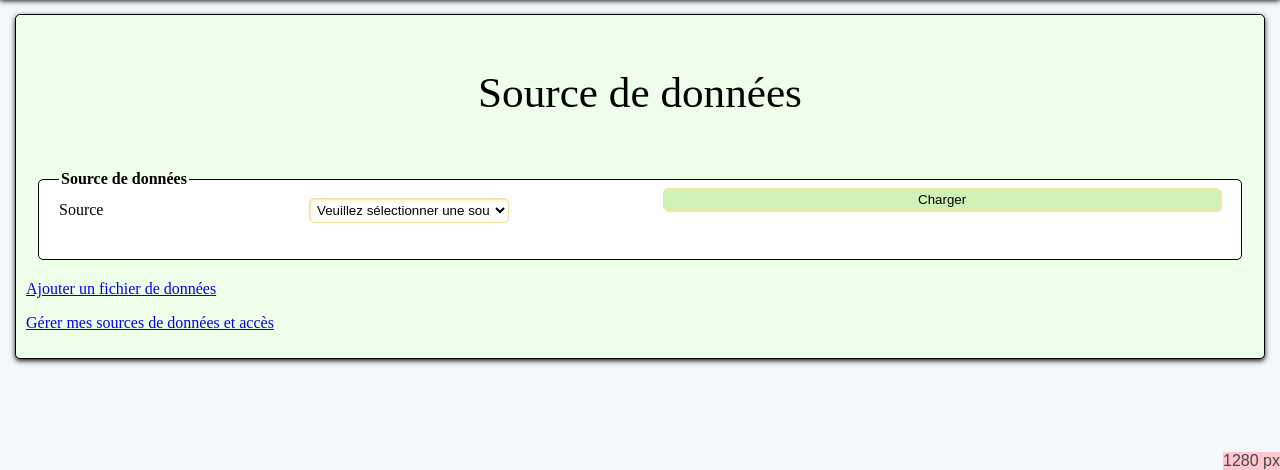
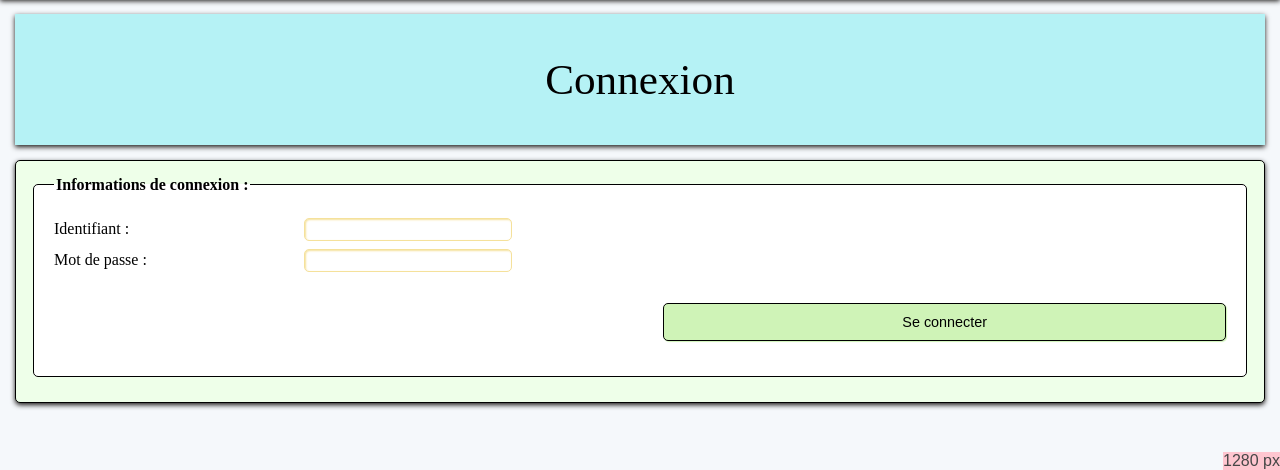
Before and after one commit to umons-ig-201819/UMONS-IG-201819, a CodeIgniter app: page /database/index.php/datasource/index/1 in a window 1280 px wide. Shown: the part 330-800 px from the top of the page. Run offline with CodeIgniter, Linux system fonts and the light colour scheme; data comes from the database, SQL or seed files in the repository; tables that the repository leaves empty hold one stand-in row (values such as "Sample post").

Commit message:
Update datasource.php

```diff
--- a/WebPortal/application/views/datasource.php
+++ b/WebPortal/application/views/datasource.php
@@ -1,22 +1,30 @@
+	<section id="top_page">
+		<h1>Connexion</h1>
+	</section>
 	<section>
-	<article>
-		<h1>Source de données</h1>
+<?php if(isset($this->session->UserID)): ?>
+			<h2>
+			<p id="success">Bienvenue <?=ucfirst($firstname).' '.strtoupper($lastname);?>.</p>
+			</h2>
+<?php else:
+        if(isset($error)):
+?>
+		<p id="error"><font color="red">Erreur de login/mot de passe.</font></p>
+		<?php endif; ?>
 	<?php
-echo form_open('datasource');
-echo form_fieldset('Source de données');
+        echo form_open('connection');
+        echo form_fieldset('Informations de connexion&nbsp;:');
         echo '<p>';
-    echo form_label('Source');
-    echo form_dropdown('datasource',$options,$selected,'id="datasource" required="required"');
-    echo form_submit('action', 'Charger');
+        echo form_label('Identifiant : ','username');
+        echo form_input('username',$this->input->post('username',TRUE),'id="username" required="required"');
+        echo '<br>';
+        echo form_label('Mot de passe : ','password');
+        echo form_password('password','','id="password" required="required"');
+        echo '<br>';
         echo '</p>';
+        echo form_submit('action', 'Se connecter', "class='buttonvalider'");
         echo form_fieldset_close();
         echo form_close();
+    endif;
 ?>
-		<p><a href="<?=site_url("datasource/addSource"); ?>">Ajouter un fichier de donn&eacute;es</a></p>
-		<p><a href="<?=site_url("datasource/manage"); ?>">Gérer mes sources de donn&eacute;es et acc&egrave;s</a></p>
-	</article>
-	<?php foreach($url as $zeppelin_link): ?>
-	<!--  sandbox="allow-plugins allow-scripts allow-same-origin"  -->
-	<iframe id="table_view" width="100%" height="500px" src="<?=$zeppelin_link;?>" scrolling="yes"></iframe>
-	<?php endforeach; ?>
 </section>
```
Lines whose indentation alone changed are shown as unchanged.
